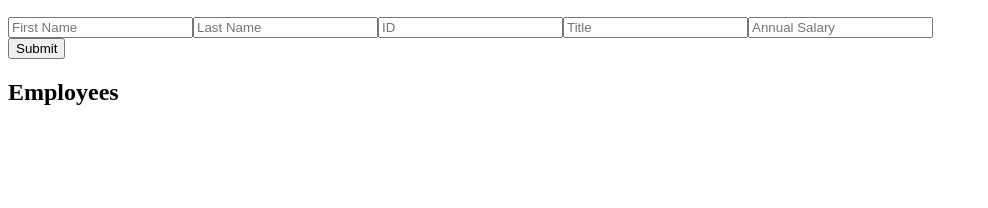
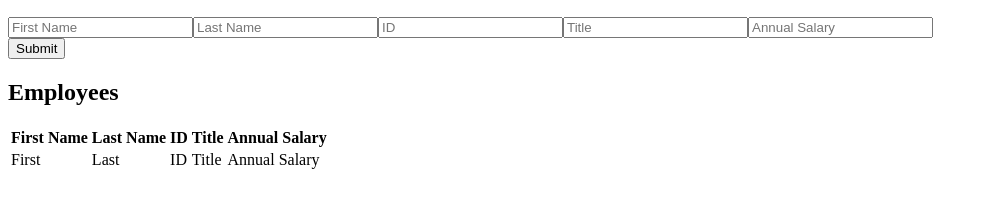
Before and after one commit to jcolago/weekend-jquery-salary-calculator, a plain HTML site: page index.html in a window 1280 px wide. Shown: the part 110-318 px from the top of the page, without its empty margins (0-988 px from the left). Drawn offline with Linux system fonts and the light colour scheme.

Commit message:
Added table to HTML

```diff
--- a/index.html
+++ b/index.html
@@ -23,6 +23,24 @@
     </div>
     <div class="employeeInfo">
         <h2>Employees</h2>
+        <table>
+            <tr>
+                <th>First Name</th>
+                <th>Last Name</th>
+                <th>ID</th>
+                <th>Title</th>
+                <th>Annual Salary</th>
+                <th></th>
+            </tr>
+            <tr id="info">
+                <td>First</td>
+                <td>Last</td>
+                <td>ID</td>
+                <td>Title</td>
+                <td>Annual Salary</td>
+            </tr>
+
+        </table>
     </div>
 
 </body>
```
